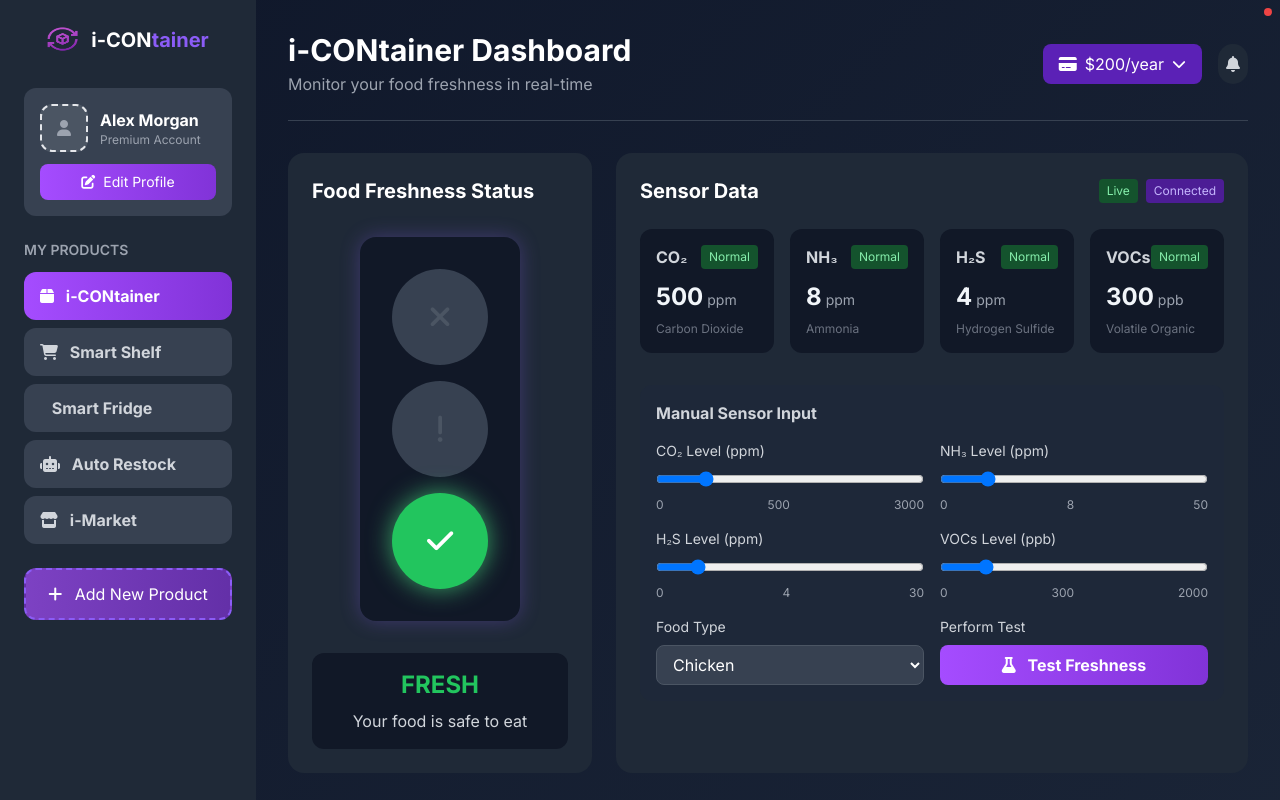
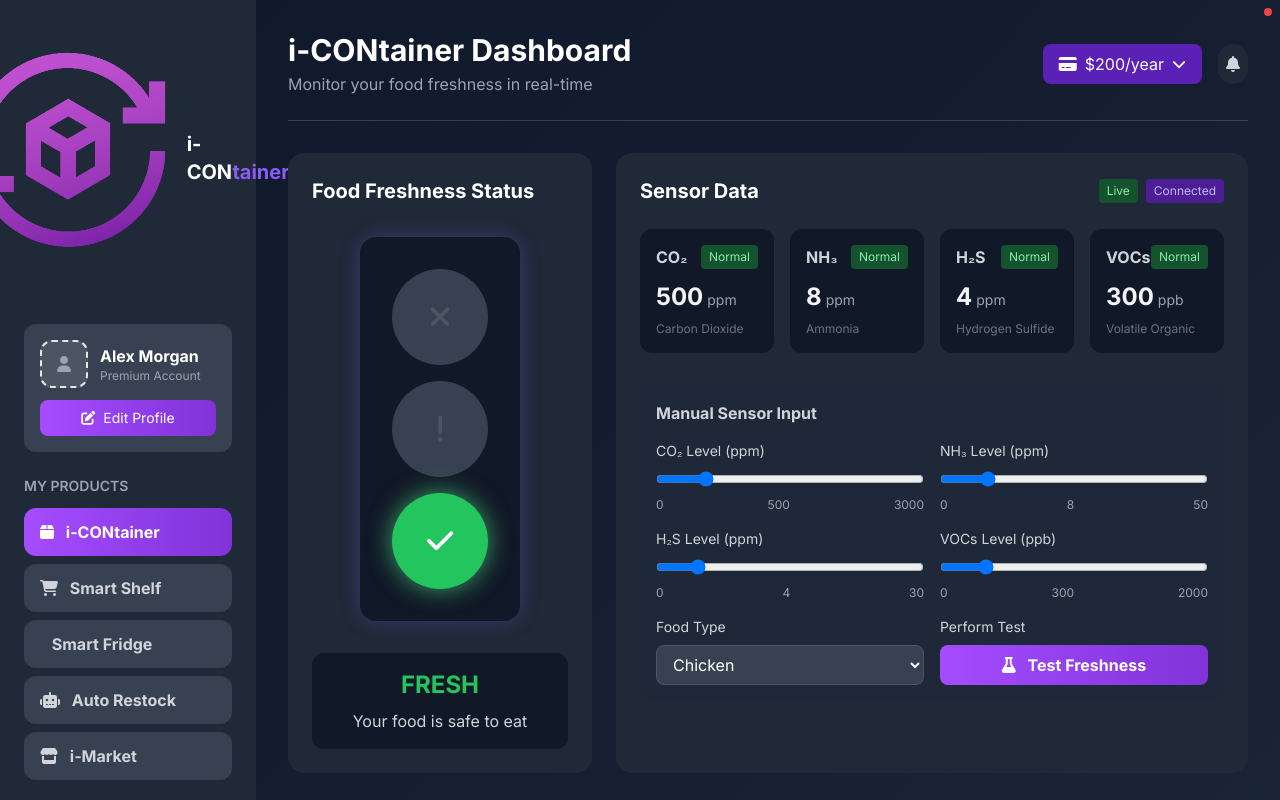
Before and after one commit to redlady888/HCBC, a plain HTML site: page index.html in a window 1280 px wide. Shown: the top 800 px of the page. Drawn offline with nearby package versions, Linux system fonts and the light colour scheme.

Commit message:
Update index.html

```diff
--- a/index.html
+++ b/index.html
@@ -89,7 +89,7 @@
     <!-- Logo -->
     <div class="mb-8 flex items-center justify-center">
         <!-- Logo image directly, no purple box -->
-        <img src="de8ff003-630f-4193-b36e-5ace02f85b89.png" alt="i-CONTAINER Logo" class="w-8 h-8 mr-3" />
+        <img src="de8ff003-630f-4193-b36e-5ace02f85b89.png" alt="i-CONTAINER Logo" class="w-auto h-auto mr-3" />
 
         <!-- Brand name with "tainer" in purple -->
         <h1 class="text-white text-xl font-bold">
```
